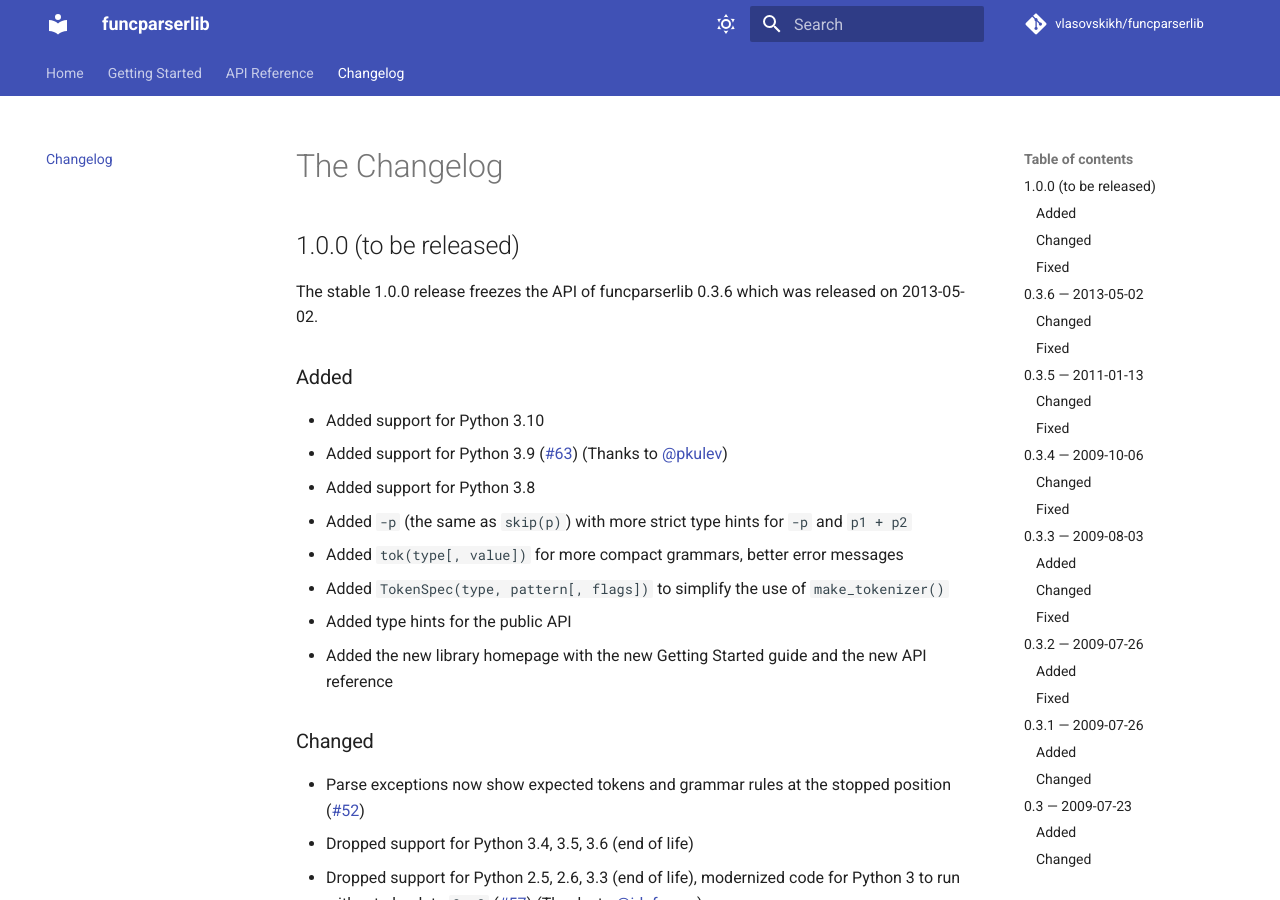
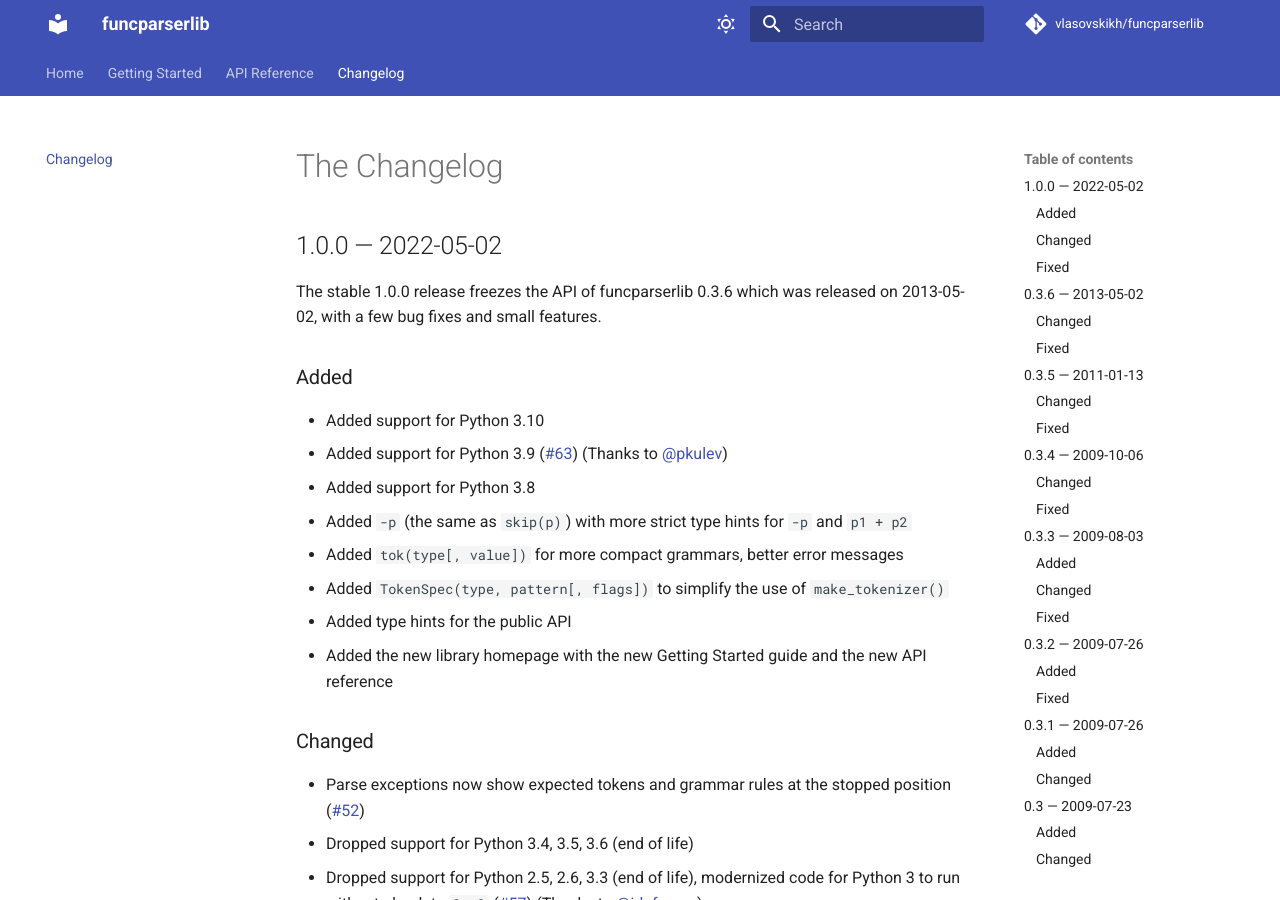
Before and after one commit to vlasovskikh/funcparserlib, an MkDocs documentation site: the page built from docs/changes.md, in a window 1280 px wide and 900 px high. Built offline with MkDocs 1.6.1 and Material for MkDocs 9.7.7, drawn with Linux system fonts in a browser that asks for light colours; comment, search, counter and statistics services are not loaded.

Commit message:
Verson 1.0.0

```diff
--- a/docs/changes.md
+++ b/docs/changes.md
@@ -1,11 +1,12 @@
 The Changelog
 =============
 
-1.0.0 (to be released)
-----------------------
+
+1.0.0 — 2022-05-02
+------------------
 
 The stable 1.0.0 release freezes the API of funcparserlib 0.3.6 which was released on
-2013-05-02.
+2013-05-02, with a few bug fixes and small features.
 
 ### Added
 
--- a/pyproject.toml
+++ b/pyproject.toml
@@ -1,6 +1,6 @@
 [tool.poetry]
 name = "funcparserlib"
-version = "1.0.0-alpha.2"
+version = "1.0.0"
 description = "Recursive descent parsing library based on functional combinators"
 authors = ["Andrey Vlasovskikh <andrey.vlasovskikh@gmail.com>"]
 license = "MIT"
```
